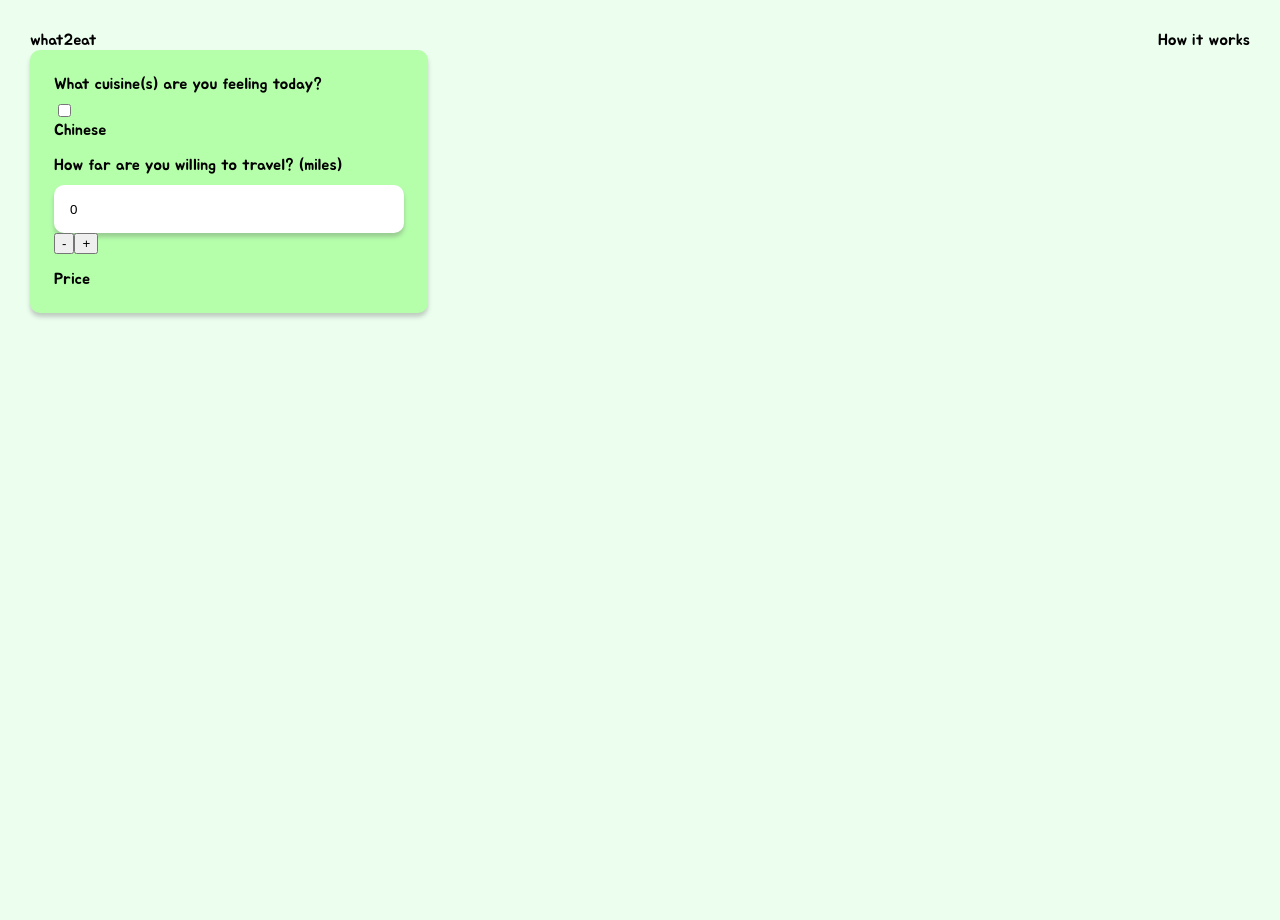
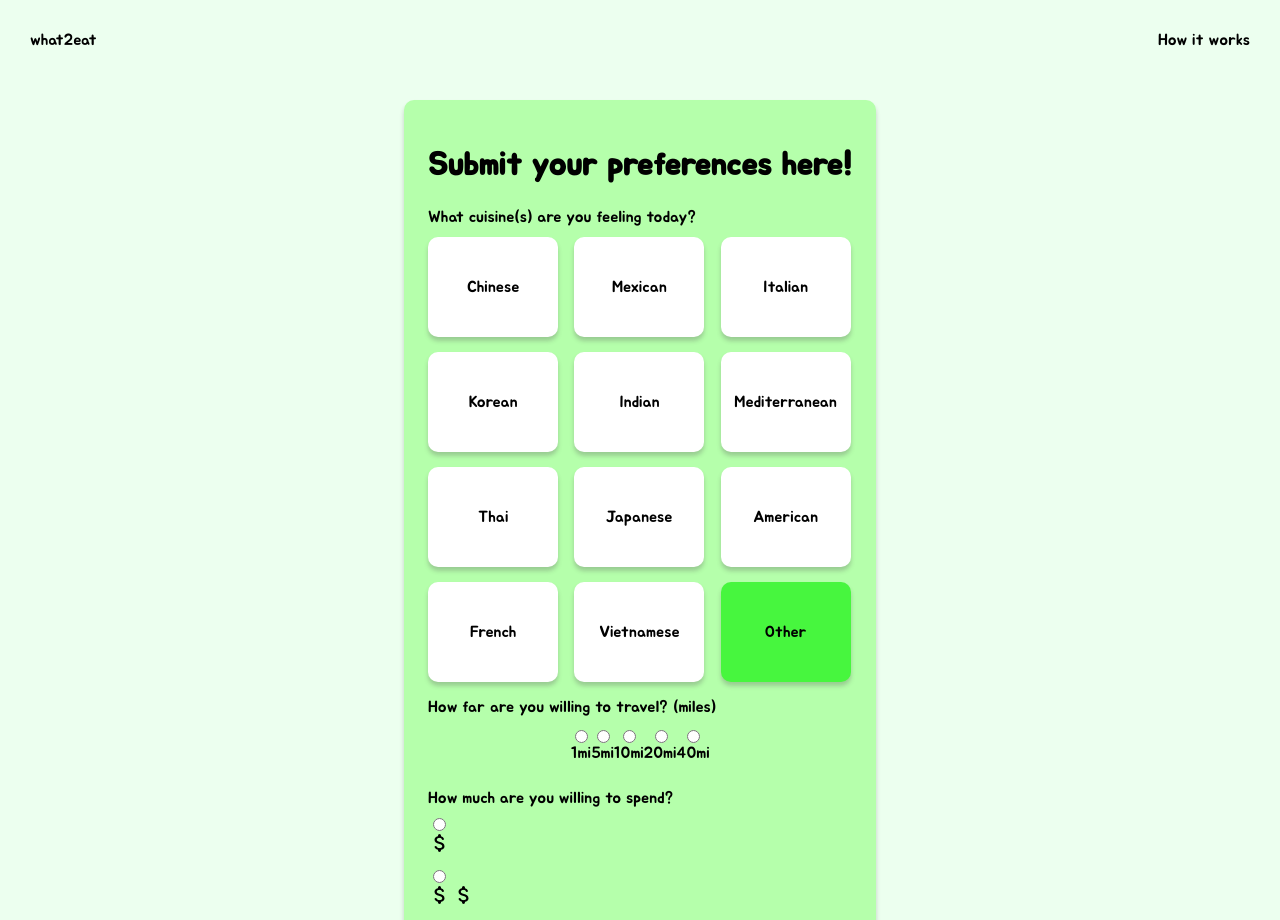
Before and after one commit to Cookei/calhacks11.0, a React (Create React App) app in the folder what2eat/: page /input in a window 1280 px wide. Shown: the top 920 px of the page. Before the commit the page ends 860 px from the top, so only its background shows below. Built offline with nearby package versions, Linux system fonts and the light colour scheme; no server answers.

Commit message:
input form css

```diff
--- a/what2eat/src/App.css
+++ b/what2eat/src/App.css
@@ -57,7 +57,7 @@ input[type="number"] {
 
 .verticalForm {
   background-color: #b5ffab;
-  width: 350px;
+  min-width: 350px;
   padding: 1.5rem;
   border-radius: 10px;
   box-shadow: 0px 4px 4px rgba(90, 90, 90, 0.3);
@@ -94,6 +94,7 @@ input[type="number"] {
   }
   * input:hover {
     background-color: aliceblue;
+    transform: scale(1.05);
   }
 
   .dropdown {
@@ -140,10 +141,30 @@ input[type="number"] {
       border-radius: 0 10px 10px 0;
     }
   }
+
+  .cuisineGrid {
+    display: grid;
+    grid-template-columns: 1fr 1fr 1fr;
+    gap: 15px;
+  }
+  .cuisineButton {
+    background-color: white;
+    border: none;
+    border-radius: 10px;
+    width: 130px;
+    height: 100px;
+    transition: all 0.1s;
+    box-shadow: 0px 4px 4px rgba(90, 90, 90, 0.3);
+    font: unset;
+  }
+  .cuisineButton:hover {
+    filter: saturate(150%);
+    cursor: pointer;
+  }
 }
 
 .green {
-  background-color: #47f63e;
+  background-color: #47f63e !important;
   transition: all 0.1s;
 }
 
--- a/what2eat/src/pages/Input.js
+++ b/what2eat/src/pages/Input.js
@@ -8,23 +8,43 @@ const Input = () => {
     console.log(formData);
   };
 
-  const [checkboxes, setCheckboxes] = useState({
-    option1: false,
-    option2: false,
-    option3: false,
-  });
+  const CUISINE_OPTIONS = [
+    "Chinese",
+    "Mexican",
+    "Italian",
+    "Korean",
+    "Indian",
+    "Mediterranean",
+    "Thai",
+    "Japanese",
+    "American",
+    "French",
+    "Vietnamese",
+    "Other",
+  ];
 
-  const handleCheckboxChange = (event) => {
-    const { name, checked } = event.target;
-    setCheckboxes({
-      ...checkboxes,
-      [name]: checked,
-    });
+  const [cuisineOptions, setCuisineOptions] = useState({});
+
+  useState(() => {
+    let obj = {};
+    for (let key of CUISINE_OPTIONS) {
+      obj[key] = false;
+    }
+    obj["Other"] = true;
+    setCuisineOptions(obj);
+  }, []);
+
+  const handleCuisineSelect = (e) => {
+    const value = e.target.value;
+    let obj = JSON.parse(JSON.stringify(cuisineOptions));
+    obj[value] = !obj[value];
+    setCuisineOptions(obj);
   };
 
   return (
-    <>
+    <div className="centerContents" style={{ marginTop: "50px" }}>
       <div className="verticalForm">
+        <h1>Submit your preferences here!</h1>
         <form
           onSubmit={(e) => {
             e.preventDefault();
@@ -35,26 +55,138 @@ const Input = () => {
             <label htmlFor="cuisines">
               What cuisine(s) are you feeling today?
             </label>
-            <label>
-              <input
-                type="checkbox"
-                name="option1"
-                checked={checkboxes.option1}
-                onChange={handleCheckboxChange}
-              />
-              Chinese
-            </label>
+            <div style={{ display: "block" }}>
+              <div className="cuisineGrid">
+                {CUISINE_OPTIONS.map((e, i) => {
+                  return (
+                    <input
+                      type="button"
+                      name={e}
+                      value={e}
+                      key={i}
+                      className={
+                        cuisineOptions[e]
+                          ? "cuisineButton green"
+                          : "cuisineButton white"
+                      }
+                      onClick={handleCuisineSelect}
+                    />
+                  );
+                })}
+              </div>
+            </div>
           </div>
           <div>
             <label htmlFor="distance">
               How far are you willing to travel? (miles)
             </label>
-            <NumberInput></NumberInput>
+            <div className="centerContents">
+              <div
+                style={{ position: "relative" }}
+                className="centerContentsVertical"
+              >
+                <input
+                  id="1mi"
+                  type="radio"
+                  value="1mi"
+                  name="distanceSelector"
+                />
+                <label htmlFor="1mi">1mi</label>
+              </div>
+              <div
+                style={{ position: "relative" }}
+                className="centerContentsVertical"
+              >
+                <input
+                  id="5mi"
+                  type="radio"
+                  value="1mi"
+                  name="distanceSelector"
+                />
+                <label htmlFor="5mi">5mi</label>
+              </div>
+              <div
+                style={{ position: "relative" }}
+                className="centerContentsVertical"
+              >
+                <input
+                  id="10mi"
+                  type="radio"
+                  value="1mi"
+                  name="distanceSelector"
+                />
+                <label htmlFor="10mi">10mi</label>
+              </div>
+              <div
+                style={{ position: "relative" }}
+                className="centerContentsVertical"
+              >
+                <input
+                  id="20mi"
+                  type="radio"
+                  value="1mi"
+                  name="distanceSelector"
+                />
+                <label htmlFor="20mi">20mi</label>
+              </div>
+              <div
+                style={{ position: "relative" }}
+                className="centerContentsVertical"
+              >
+                <input
+                  id="40mi"
+                  type="radio"
+                  value="40mi"
+                  name="distanceSelector"
+                />
+                <label htmlFor="40mi">40mi</label>
+              </div>
+            </div>
           </div>
-          Price
+          <div>
+            <label>How much are you willing to spend?</label>
+            <div style={{ display: "block" }}>
+              <div>
+                <input id="1dollar" type="radio" name="dollars" value="1" />
+                <label htmlFor="1dollar">
+                  <i className="material-icons-round">attach_money</i>
+                </label>
+              </div>
+              <div>
+                <input id="2dollar" type="radio" name="dollars" value="2" />
+                <label htmlFor="2dollar">
+                  <i className="material-icons-round">
+                    attach_moneyattach_money
+                  </i>
+                </label>
+              </div>
+              <div>
+                <input id="3dollar" type="radio" name="dollars" value="3" />
+                <label htmlFor="3dollar">
+                  <i className="material-icons-round">
+                    attach_moneyattach_moneyattach_money
+                  </i>
+                </label>
+              </div>
+              <div>
+                <input id="4dollar" type="radio" name="dollars" value="4" />
+                <label htmlFor="4dollar">
+                  <i className="material-icons-round">
+                    attach_moneyattach_moneyattach_moneyattach_money
+                  </i>
+                </label>
+              </div>
+            </div>
+          </div>
+          <input
+            type="submit"
+            value="Submit Preferences!"
+            className="buttonStyle"
+            style={{ width: "100%", backgroundColor: "#F5ABFF" }}
+          ></input>
         </form>
       </div>
-    </>
+    </div>
   );
 };
 
```
